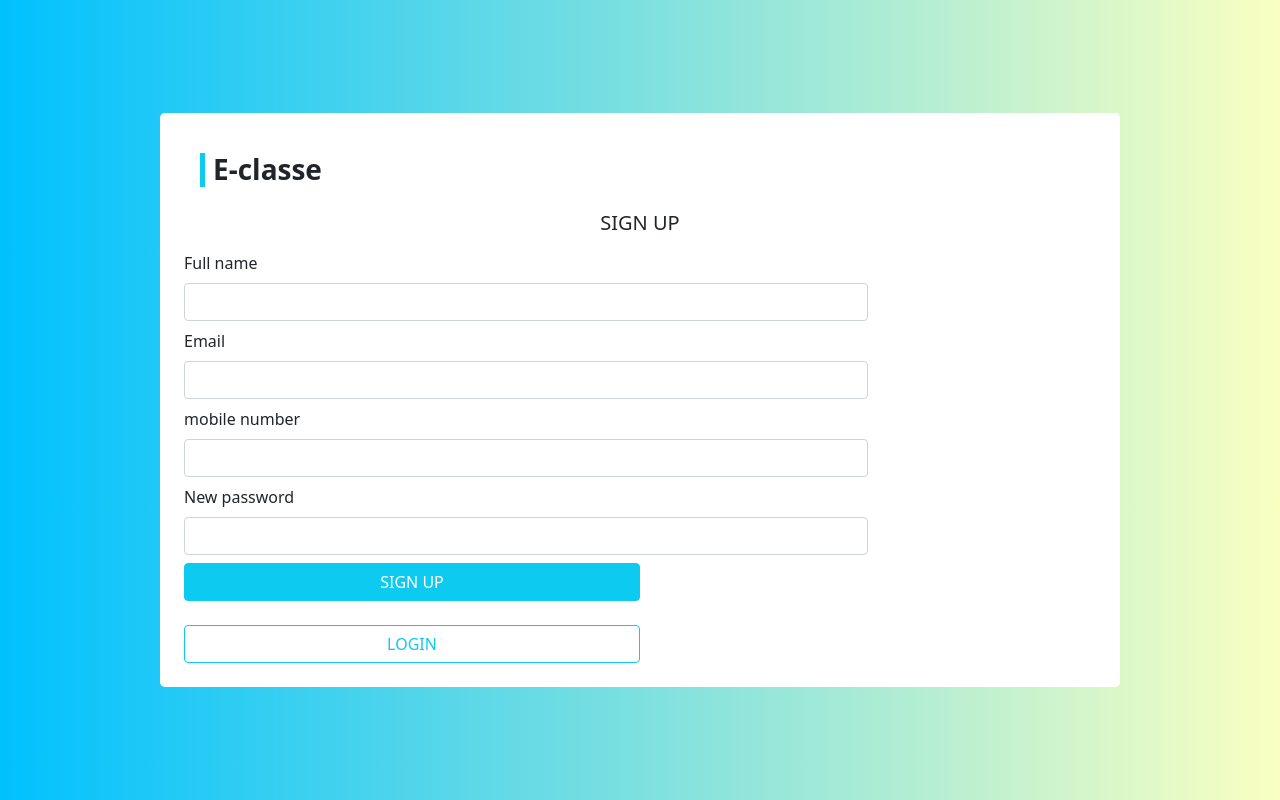
After one commit to AbderrahimAgra/E-Classe, a PHP site: page /backend/signUp.php in a window 1280 px wide. The commit adds this page. Run offline with PHP 8.4, Linux system fonts and the light colour scheme.

Commit message:
sign up aprés la résoudre des bugs au niveau de xampp

```diff
--- a/backend/add_students.php
+++ b/backend/add_students.php
@@ -1,7 +1,7 @@
 <?php
-// session_start();
-// if(!isset($_SESSION['user'])){
-//   header("location: ./index.php?err=You have to login first!");
+session_start();
+if(!isset($_SESSION['user'])){
+  header("location: ./index.php?err=You have to login first!");
 }
 
 ?>
--- a/backend/index.php
+++ b/backend/index.php
@@ -39,9 +39,9 @@
           </button>
           <div class="mt-3 text-center">
             <span class="text-muted">
-               Forgot your password?
+               New to E-Classe ?
             </span>
-             <a class="text-info text-decoration-underline" href=""> <span>Reset Password</span></a>
+             <a class="text-info text-decoration-underline" href="signUp.php"> <span>creat My Account</span></a>
           </div>
         </form>
       </div>
--- a/backend/payement_detaills.php
+++ b/backend/payement_detaills.php
@@ -1,3 +1,9 @@
+<?php
+session_start();
+if(!isset($_SESSION['user'])){
+  header("location: ./index.php?err=You have to login first!");
+}
+?>
 <!DOCTYPE html>
 <html lang="en">
 <head>
--- /dev/null
+++ b/backend/signUp.php
@@ -0,0 +1,57 @@
+<!DOCTYPE html>
+<html lang="en">
+<head>
+  <meta charset="UTF-8">
+  <meta http-equiv="X-UA-Compatible" content="IE=edge">
+  <meta name="viewport" content="width=device-width, initial-scale=1.0">
+  <link rel="stylesheet" href="css/sign_in.css">
+  <link href="https://cdn.jsdelivr.net/npm/bootstrap@5.1.3/dist/css/bootstrap.min.css" rel="stylesheet" integrity="sha384-1BmE4kWBq78iYhFldvKuhfTAU6auU8tT94WrHftjDbrCEXSU1oBoqyl2QvZ6jIW3" crossorigin="anonymous">
+  <title>Signe up</title>
+</head>
+    <body>
+      <main>
+        <div class="login d-flex justify-content-center align-items-center ">
+          <div class="bg-white p-4 rounded-3 login_content w-75 ">
+            <div class=" mb-4">
+                <h1 class="border-start px-2 m-3 border-info border-5 fw-bold fs-3">
+                  E-classe
+                </h1>
+            </div>
+            <div class=" text-center ">
+                <h2 class="text-uppercase fs-5 "> sign Up </h2>
+                <p class=" text-muted "> </p>
+            </div>
+            <form  action="****">
+              <div>
+                <label for="exampleInputPassword1" class="form-label">Full name</label>
+              <input type="text" class="form-control mb-2 w-75" placeholder="" id="#">
+              </div>
+              <div>
+                <label for="exampleInputPassword1" class="form-label">Email</label>
+                <input type="email" class="form-control mb-2 w-75" placeholder="" id="#">
+              </div>
+              <div>
+                <label for="exampleInputPassword1" class="form-label">mobile number</label>
+                <input type="text" class="form-control mb-2 w-75" placeholder="" id="#">
+              </div>
+              <div>
+                <label for="exampleInputPassword1" class="form-label">New password</label>
+                <input type="password" class="form-control mb-2 w-75 " placeholder="" id="#">
+              </div>
+
+            </form>
+            <div>
+            <button type="submit"class="btn  btn-info w-50 text-white text-uppercase  "> sign up </button>
+          <a href="###" class="btn btn-outline-info w-50 mt-4 "> LOGIN </a>
+            </div>
+
+          </div>
+        </div>
+      </main>
+    </body>
+
+</html>
+  <!-- JavaScript Bundle with Popper -->
+<script src="https://cdn.jsdelivr.net/npm/bootstrap@5.1.3/dist/js/bootstrap.bundle.min.js" integrity="sha384-ka7Sk0Gln4gmtz2MlQnikT1wXgYsOg+OMhuP+IlRH9sENBO0LRn5q+8nbTov4+1p" crossorigin="anonymous"></script>
+</body>
+</html>
--- a/backend/students.php
+++ b/backend/students.php
@@ -1,3 +1,9 @@
+<?php
+session_start();
+if(!isset($_SESSION['user'])){
+  header("location: ./index.php?err=You have to login first!");
+}
+?>
 <!DOCTYPE html>
 <html lang="en">
 <head>
```
Also changed, not shown: backend/courses.php (+4 -4 lines), backend/dashboard.php (+4 -4 lines), backend/delete.php (+6 -7 lines), backend/payment.php (+7 -1 lines).
